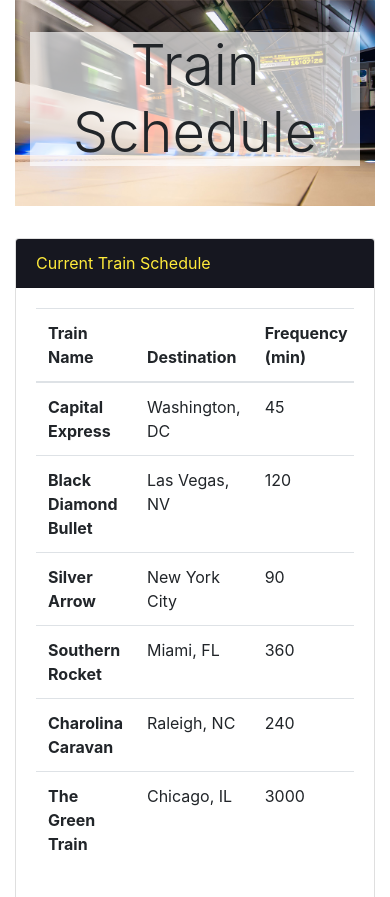
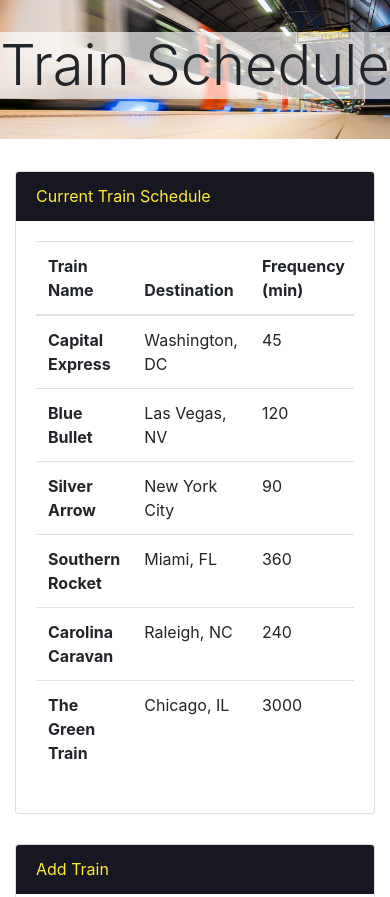
Before and after one commit to ZoeDj/Train-Scheduler, a plain HTML site: page index.html in a window 390 px wide. Shown: the top 897 px of the page. Drawn offline with nearby package versions, Linux system fonts and the light colour scheme.

Commit message:
train-scheduler

```diff
--- a/assets/css/style.css
+++ b/assets/css/style.css
@@ -3,6 +3,7 @@
     background-image: url(../images/train.jpg);
     background-position: 100%;
     background-size: cover;
+    background-size: 100%;
 }
 .display-4 {
     background: #ffffffab;
@@ -16,3 +17,17 @@
     color: #ffeb3b;
     background: #161720;
 }
+.card{
+    margin-bottom: 30px;
+}
+@media only screen and (max-width: 960px){
+    .col-4 {
+    flex: 0 0 100%;
+    max-width: 100%;
+    }
+    .col-8 {
+        -ms-flex: 0 0 100%;
+        flex: 0 0 100%;
+        max-width: 100%;
+    }
+}
--- a/index.html
+++ b/index.html
@@ -12,12 +12,13 @@
     <link rel="stylesheet" href="assets/css/style.css">
   </head>
 <body>
-    <div class="container">
+
       <div class="jumbotron jumbotron-fluid">
-        <div class="container">
           <h1 class="display-4">Train Schedule</h1>
         </div>
-      </div>
+      <div class="container">
+        <div class="row">
+          <div class="col-8">
             <div class="card">
               <div class="card-header">
                 Current Train Schedule
@@ -41,10 +42,9 @@
                         <td>45</td>
                         <td>05:25pm</td>
                         <td>25</td>
-
                       </tr>
                       <tr>
-                  <th scope="row">Black Diamond Bullet</th>
+                        <th scope="row">Blue Bullet</th>
                         <td>Las Vegas, NV</td>
                         <td>120</td>
                         <td>06:42pm</td>
@@ -65,7 +65,7 @@
                         <td>0</td>
                       </tr>
                       <tr>
-                  <th scope="row">Charolina Caravan</th>
+                        <th scope="row">Carolina Caravan</th>
                         <td>Raleigh, NC</td>
                         <td>240</td>
                         <td>06:23pm</td>
@@ -83,7 +83,8 @@
                   </div>
                 </div>
               </div>
-        <br>
+          </div>
+          <div class="col-4">
             <div class="card">
                 <div class="card-header">
                   Add Train
@@ -112,5 +113,7 @@
                 </div>
                 </div>
                 </div>
+      </div>
+    </div>
 </body>
 </html>
```
Lines whose indentation alone changed are shown as unchanged.
